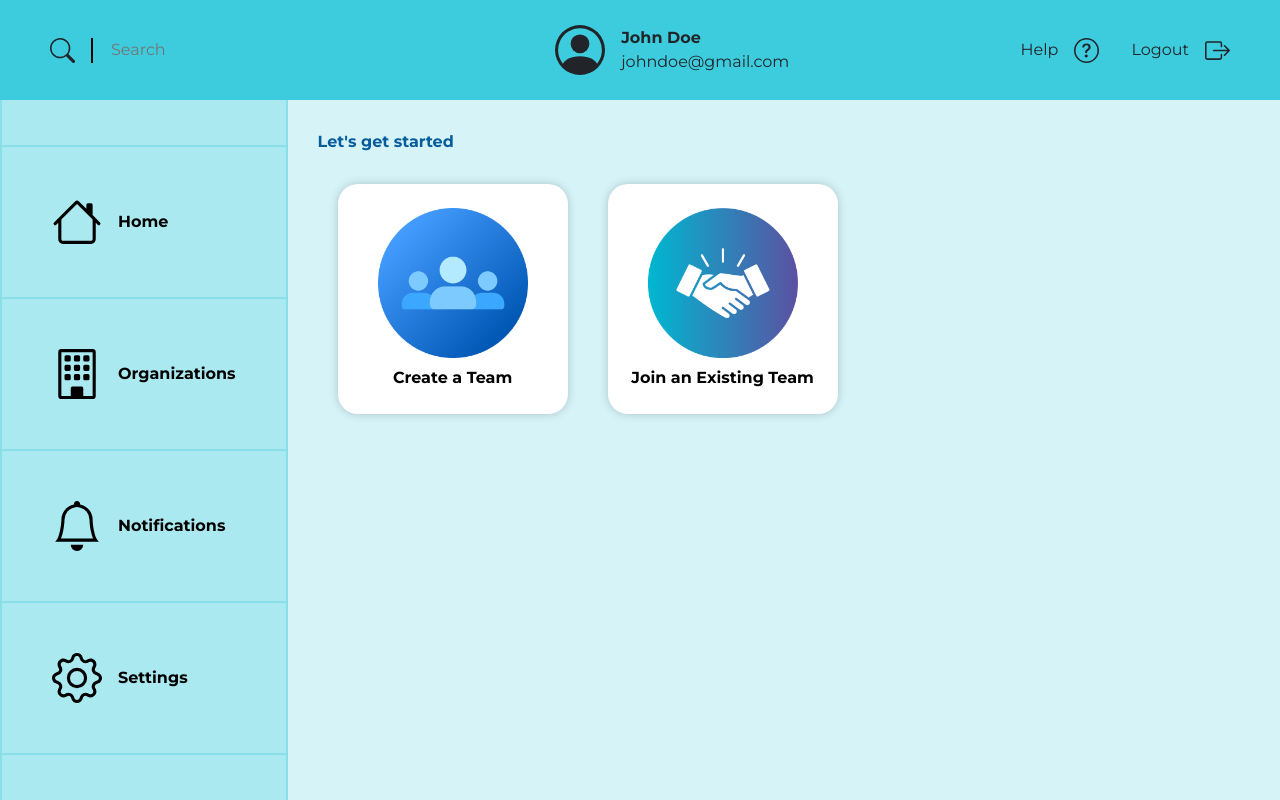
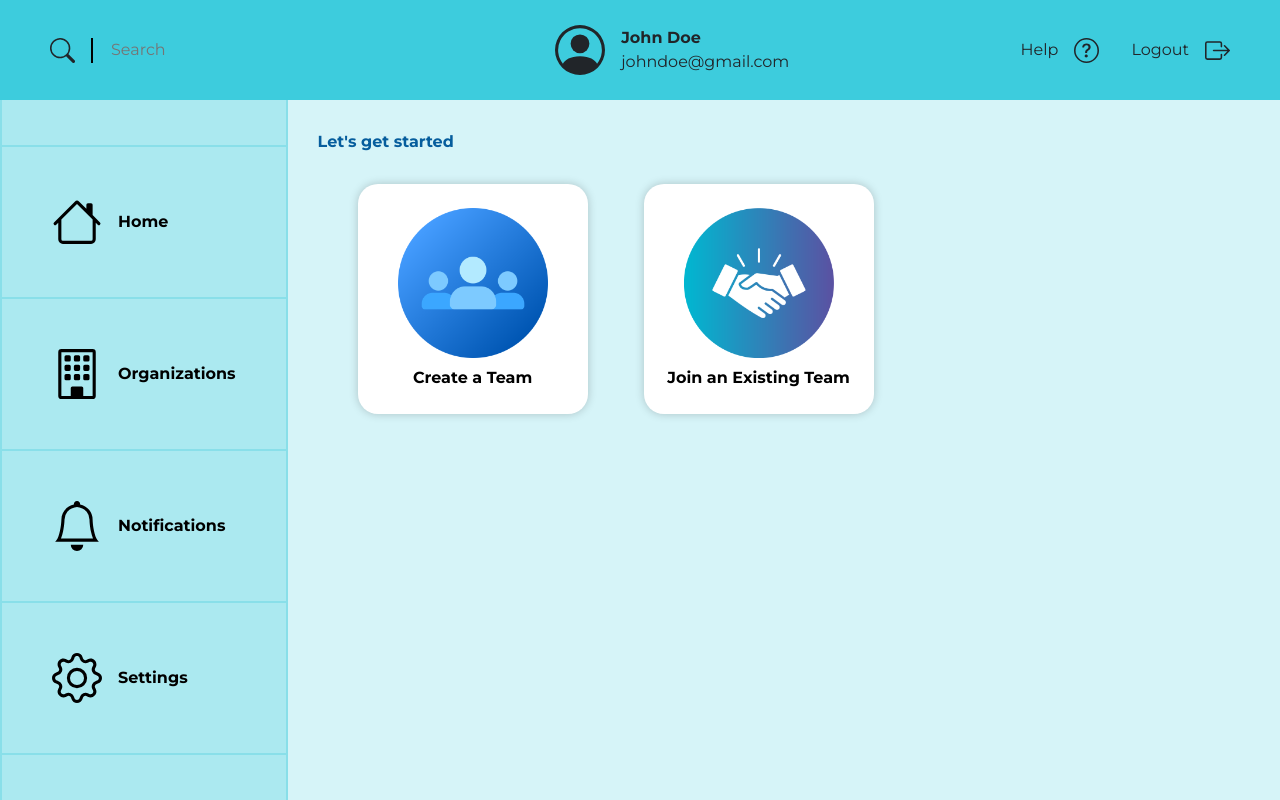
Before and after one commit to citubrentlasaca/performance-assessment, a React (Create React App) app in the folder performance-assessment-application/: page /home in a window 1280 px wide. Built offline with nearby package versions, Linux system fonts and the light colour scheme.

Commit message:
Adjust padding

```diff
--- a/performance-assessment-application/src/Homepage/Home.js
+++ b/performance-assessment-application/src/Homepage/Home.js
@@ -16,9 +16,9 @@ function Home() {
                     Let's get started
                 </b>
             </Stack>
-            <Stack direction="row" justifyContent="flex-start" alignItems="center" spacing={5}
+            <Stack direction="row" justifyContent="flex-start" alignItems="center" spacing={7}
                 style={{
-                    paddingLeft: "50px"
+                    paddingLeft: "70px"
                 }}
             >
                 <a href="/create-team" style={{ textDecoration: 'none' }}>
```
